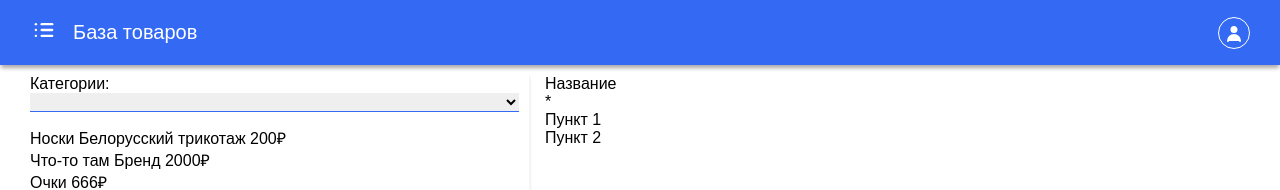
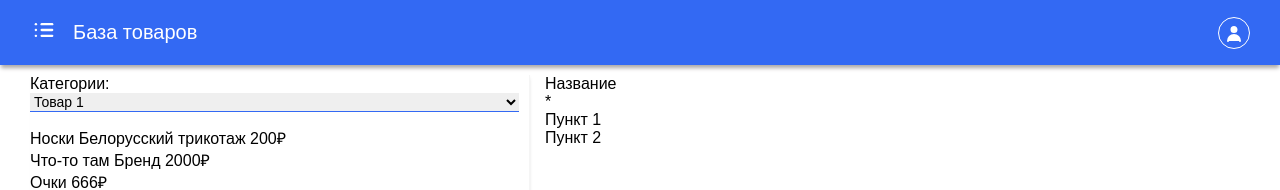
Before and after one commit to Lukanind/client, a React (Create React App) app: page /categories in a window 1280 px wide. Shown: the top 190 px of the page. Built offline with nearby package versions, Linux system fonts and the light colour scheme.

Commit message:
Исправление: отображения текста в dropDown

```diff
--- a/src/components/dropDown/DropDown.tsx
+++ b/src/components/dropDown/DropDown.tsx
@@ -22,7 +22,7 @@ export const DropDown: FC<DropDownProps> = props => {
             <select className="drop-down__select" onChange={selectedChangedHandler}>
                 {items.map((items, idx) => {
                     return (
-                        <option key={idx} value={items.value}></option>
+                        <option key={idx} value={items.value}>{items.text}</option>
                     );
                 })}
             </select>
```
